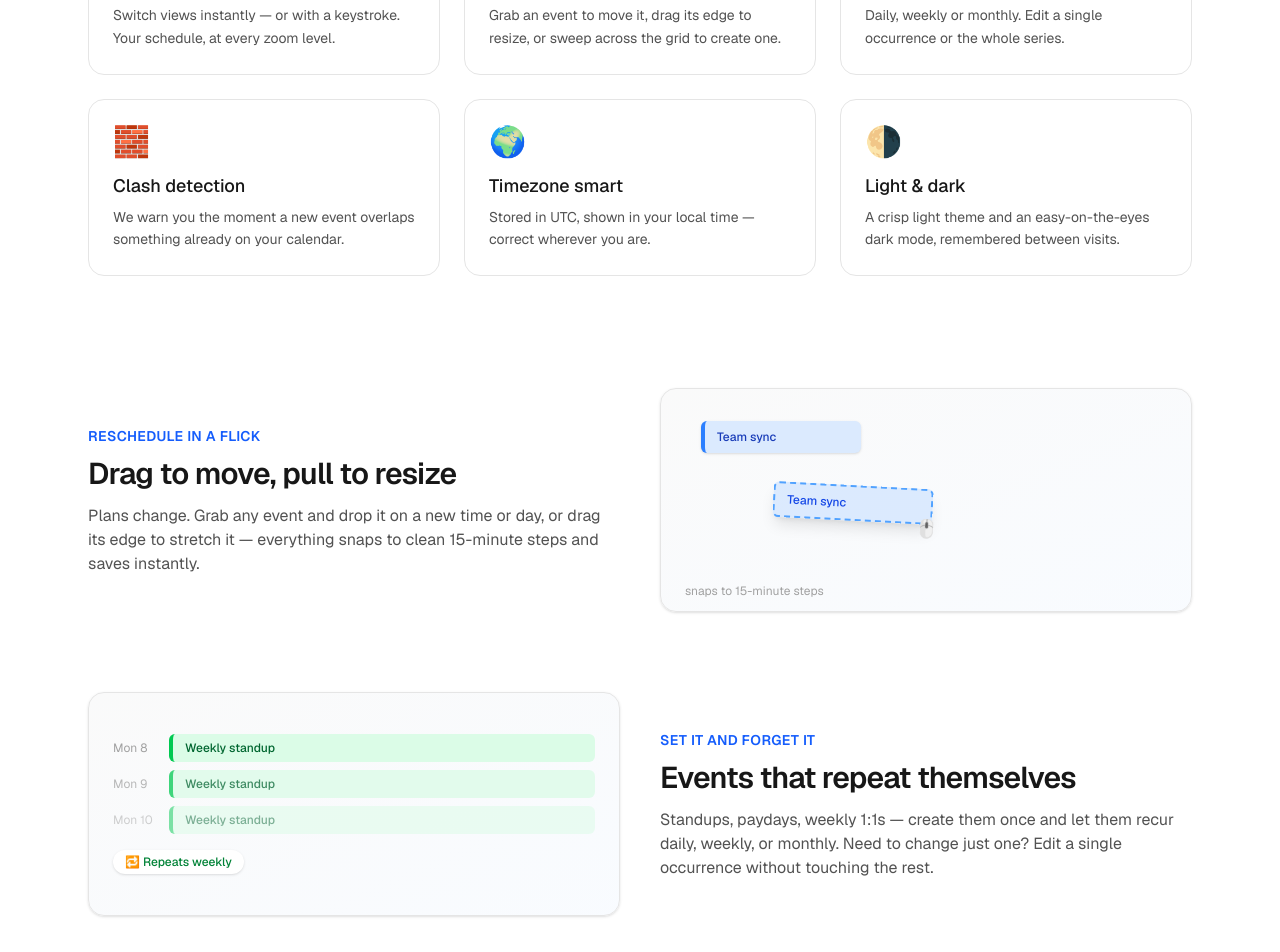
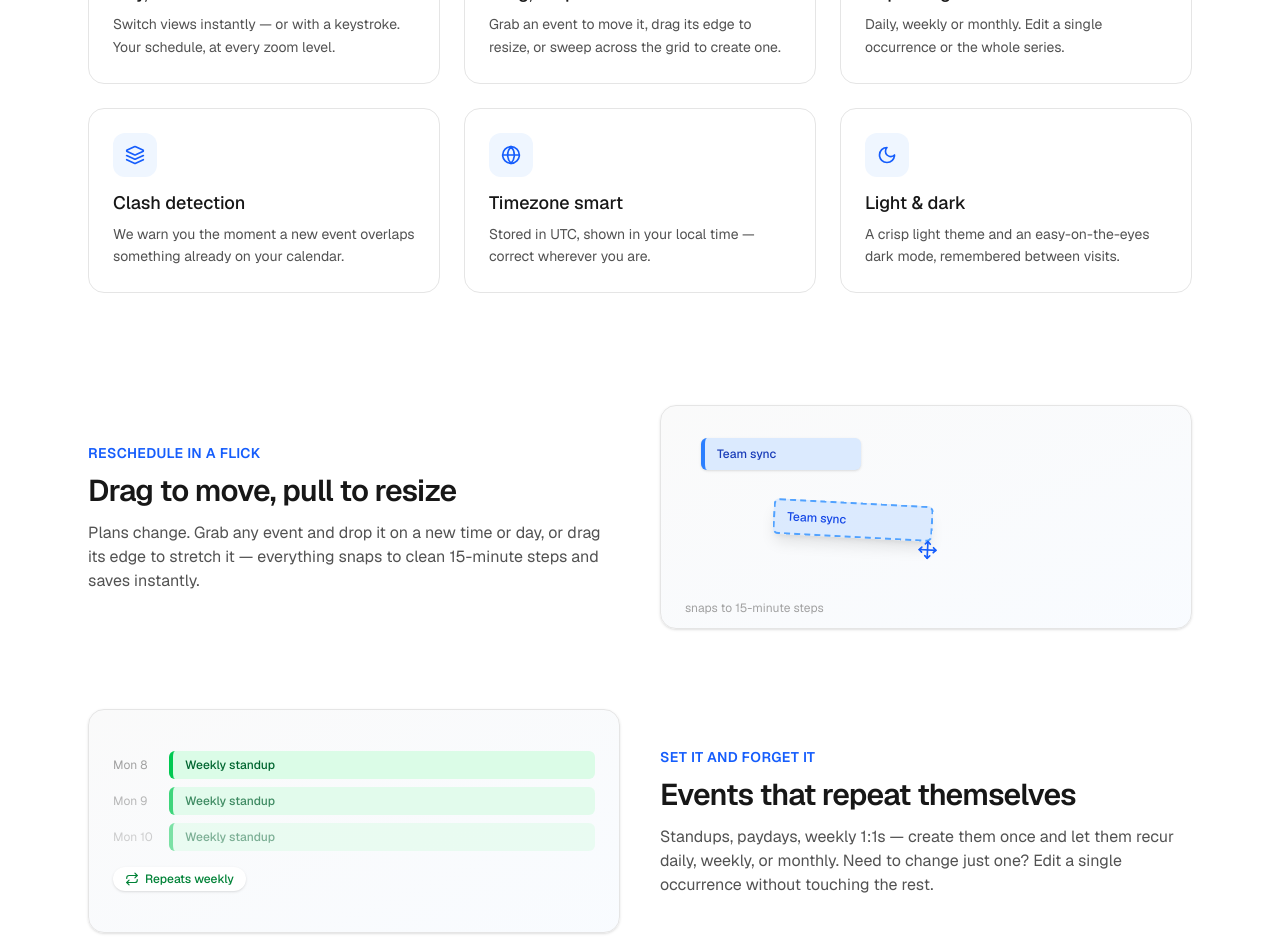
Before and after one commit to pallav110/Google-Calendar, a Next.js app: page / in a window 1280 px wide. Shown: the part 860-1812 px from the top of the page. Built offline with nearby package versions, Linux system fonts and the light colour scheme; no server answers.

Commit message:
feat: refactor icons and update components to use new icon system; enhance visual consistency

```diff
--- a/src/app/opengraph-image.tsx
+++ b/src/app/opengraph-image.tsx
@@ -30,10 +30,12 @@ export default function Og() {
               display: "flex",
               alignItems: "center",
               justifyContent: "center",
-              fontSize: 56,
             }}
           >
-            📅
+            <svg width="56" height="56" viewBox="0 0 24 24" fill="none" stroke="white" strokeWidth="2" strokeLinecap="round" strokeLinejoin="round">
+              <rect x="3" y="4" width="18" height="18" rx="2" />
+              <path d="M3 10h18M8 2v4M16 2v4" />
+            </svg>
           </div>
           <div style={{ fontSize: 60, fontWeight: 700 }}>Calora</div>
         </div>
--- a/src/components/CalendarHeader.tsx
+++ b/src/components/CalendarHeader.tsx
@@ -4,6 +4,7 @@ import { useState } from "react";
 import { signOut } from "next-auth/react";
 import { format, isSameMonth, weekGrid } from "@/lib/dates";
 import type { ViewType } from "@/lib/types";
+import { Moon, Sun } from "./icons";
 
 type User = { name: string | null; email: string | null; image: string | null };
 
@@ -101,9 +102,9 @@ export default function CalendarHeader({
         <button
           onClick={onToggleDark}
           title="Toggle theme"
-          className="grid h-9 w-9 place-items-center rounded-full hover:bg-neutral-100 dark:hover:bg-neutral-800"
+          className="grid h-9 w-9 place-items-center rounded-full text-neutral-600 hover:bg-neutral-100 dark:text-neutral-300 dark:hover:bg-neutral-800"
         >
-          {dark ? "🌙" : "☀️"}
+          {dark ? <Moon className="h-4.5 w-4.5" /> : <Sun className="h-4.5 w-4.5" />}
         </button>
 
         <div className="relative">
--- a/src/components/Landing.tsx
+++ b/src/components/Landing.tsx
@@ -3,14 +3,15 @@
 import { useState } from "react";
 import Link from "next/link";
 import { motion } from "framer-motion";
+import { AlertTriangle, Calendar, Globe, Layers, Move, Moon, Repeat } from "./icons";
 
 const FEATURES = [
-  { icon: "🗓️", title: "Day, week & month", desc: "Switch views instantly — or with a keystroke. Your schedule, at every zoom level." },
-  { icon: "🖱️", title: "Drag, drop & resize", desc: "Grab an event to move it, drag its edge to resize, or sweep across the grid to create one." },
-  { icon: "🔁", title: "Repeating events", desc: "Daily, weekly or monthly. Edit a single occurrence or the whole series." },
-  { icon: "🧱", title: "Clash detection", desc: "We warn you the moment a new event overlaps something already on your calendar." },
-  { icon: "🌍", title: "Timezone smart", desc: "Stored in UTC, shown in your local time — correct wherever you are." },
-  { icon: "🌗", title: "Light & dark", desc: "A crisp light theme and an easy-on-the-eyes dark mode, remembered between visits." },
+  { Icon: Calendar, title: "Day, week & month", desc: "Switch views instantly — or with a keystroke. Your schedule, at every zoom level." },
+  { Icon: Move, title: "Drag, drop & resize", desc: "Grab an event to move it, drag its edge to resize, or sweep across the grid to create one." },
+  { Icon: Repeat, title: "Repeating events", desc: "Daily, weekly or monthly. Edit a single occurrence or the whole series." },
+  { Icon: Layers, title: "Clash detection", desc: "We warn you the moment a new event overlaps something already on your calendar." },
+  { Icon: Globe, title: "Timezone smart", desc: "Stored in UTC, shown in your local time — correct wherever you are." },
+  { Icon: Moon, title: "Light & dark", desc: "A crisp light theme and an easy-on-the-eyes dark mode, remembered between visits." },
 ];
 
 const FAQS = [
@@ -50,7 +51,7 @@ export default function Landing() {
       <section className="mx-auto grid max-w-6xl items-center gap-12 px-6 py-12 md:grid-cols-2 md:py-20">
         <motion.div initial="hidden" animate="show" variants={fade}>
           <span className="inline-flex items-center gap-2 rounded-full bg-blue-50 px-3 py-1 text-sm font-medium text-blue-700">
-            📅 Your time, organized
+            <Calendar className="h-4 w-4" /> Your time, organized
           </span>
           <h1 className="mt-5 text-5xl font-semibold leading-tight tracking-tight text-neutral-900 md:text-6xl">
             A calendar that
@@ -92,7 +93,9 @@ export default function Landing() {
               variants={fade}
               className="rounded-2xl border border-neutral-200 p-6 transition hover:shadow-md"
             >
-              <div className="text-3xl">{f.icon}</div>
+              <div className="grid h-11 w-11 place-items-center rounded-xl bg-blue-50 text-blue-600">
+                <f.Icon className="h-5 w-5" />
+              </div>
               <h3 className="mt-3 text-lg font-medium text-neutral-900">{f.title}</h3>
               <p className="mt-1.5 text-sm leading-relaxed text-neutral-600">{f.desc}</p>
             </motion.div>
@@ -333,7 +336,7 @@ function DragVisual() {
       </div>
       <div className="absolute left-28 top-24 w-40 rotate-3 rounded-md border-2 border-dashed border-blue-400 bg-blue-200/50 px-3 py-2 text-xs font-medium text-blue-700 shadow-lg">
         Team sync
-        <span className="absolute -bottom-5 -right-2 text-lg">🖱️</span>
+        <span className="absolute -bottom-5 -right-2 text-blue-600"><Move className="h-5 w-5" /></span>
       </div>
       <div className="absolute bottom-3 left-6 text-xs text-neutral-400">snaps to 15-minute steps</div>
     </VisualFrame>
@@ -352,8 +355,8 @@ function RepeatVisual() {
             </div>
           </div>
         ))}
-        <div className="mt-2 inline-flex w-fit items-center gap-1 rounded-full bg-white px-3 py-1 text-xs font-medium text-green-700 shadow">
-          🔁 Repeats weekly
+        <div className="mt-2 inline-flex w-fit items-center gap-1.5 rounded-full bg-white px-3 py-1 text-xs font-medium text-green-700 shadow">
+          <Repeat className="h-3.5 w-3.5" /> Repeats weekly
         </div>
       </div>
     </VisualFrame>
@@ -371,8 +374,8 @@ function OverlapVisual() {
           <div className="-mt-1 ml-6 rounded-md border-l-4 border-red-500 bg-red-100 px-3 py-2 text-xs font-medium text-red-800">
             2:30 – 3:30 · Client call
           </div>
-          <div className="rounded-lg bg-amber-50 px-3 py-2 text-xs text-amber-800 shadow-sm">
-            ⚠ Overlaps with “Design review”. Save anyway?
+          <div className="flex items-center gap-1.5 rounded-lg bg-amber-50 px-3 py-2 text-xs text-amber-800 shadow-sm">
+            <AlertTriangle className="h-3.5 w-3.5 shrink-0" /> Overlaps with “Design review”. Save anyway?
           </div>
         </div>
       </div>
--- a/src/components/TimeGridView.tsx
+++ b/src/components/TimeGridView.tsx
@@ -7,6 +7,7 @@ import type { Occurrence } from "@/lib/recurrence";
 import { DAY_PX, HOUR_PX, SNAP_MIN } from "@/lib/types";
 import { HOURS, isToday, startOfDay, endOfDay } from "@/lib/dates";
 import { timeLabel } from "@/lib/time";
+import { Bell, Users } from "./icons";
 
 type Gesture =
   | { kind: "create"; dayIndex: number; anchorMin: number; curMin: number; moved: boolean }
@@ -341,8 +342,8 @@ function EventBlock({
       />
       <div className="pointer-events-none flex items-center gap-1 font-medium leading-tight">
         <span className="truncate">{occ.title || "(No title)"}</span>
-        {occ.reminderMinutes != null && <span className="shrink-0">🔔</span>}
-        {occ.guests && <span className="shrink-0">👥</span>}
+        {occ.reminderMinutes != null && <Bell className="h-3 w-3 shrink-0" />}
+        {occ.guests && <Users className="h-3 w-3 shrink-0" />}
       </div>
       {height > 28 && <div className="pointer-events-none opacity-70">{timeLabel(occ.start, tz)}</div>}
       <div
--- /dev/null
+++ b/src/components/icons.tsx
@@ -0,0 +1,141 @@
+// Monochrome line icons (Lucide-style). They use stroke="currentColor", so they
+// inherit the surrounding text color and stay consistent across themes.
+type IconProps = { className?: string };
+
+function Svg({ className = "h-4 w-4", children }: { className?: string; children: React.ReactNode }) {
+  return (
+    <svg
+      className={className}
+      viewBox="0 0 24 24"
+      fill="none"
+      stroke="currentColor"
+      strokeWidth={2}
+      strokeLinecap="round"
+      strokeLinejoin="round"
+      aria-hidden="true"
+    >
+      {children}
+    </svg>
+  );
+}
+
+export const Clock = (p: IconProps) => (
+  <Svg {...p}>
+    <circle cx="12" cy="12" r="10" />
+    <polyline points="12 6 12 12 16 14" />
+  </Svg>
+);
+
+export const Users = (p: IconProps) => (
+  <Svg {...p}>
+    <path d="M16 21v-2a4 4 0 0 0-4-4H6a4 4 0 0 0-4 4v2" />
+    <circle cx="9" cy="7" r="4" />
+    <path d="M22 21v-2a4 4 0 0 0-3-3.87" />
+    <path d="M16 3.13a4 4 0 0 1 0 7.75" />
+  </Svg>
+);
+
+export const MapPin = (p: IconProps) => (
+  <Svg {...p}>
+    <path d="M20 10c0 6-8 12-8 12s-8-6-8-12a8 8 0 0 1 16 0Z" />
+    <circle cx="12" cy="10" r="3" />
+  </Svg>
+);
+
+export const Text = (p: IconProps) => (
+  <Svg {...p}>
+    <line x1="21" y1="6" x2="3" y2="6" />
+    <line x1="15" y1="12" x2="3" y2="12" />
+    <line x1="17" y1="18" x2="3" y2="18" />
+  </Svg>
+);
+
+export const Bell = (p: IconProps) => (
+  <Svg {...p}>
+    <path d="M6 8a6 6 0 0 1 12 0c0 7 3 9 3 9H3s3-2 3-9" />
+    <path d="M10.3 21a1.94 1.94 0 0 0 3.4 0" />
+  </Svg>
+);
+
+export const Droplet = (p: IconProps) => (
+  <Svg {...p}>
+    <path d="M12 22a7 7 0 0 0 7-7c0-2-1-3.9-3-5.5s-3.5-4-4-6.5c-.5 2.5-2 4.9-4 6.5C6 11.1 5 13 5 15a7 7 0 0 0 7 7z" />
+  </Svg>
+);
+
+export const Briefcase = (p: IconProps) => (
+  <Svg {...p}>
+    <rect width="20" height="14" x="2" y="7" rx="2" />
+    <path d="M16 21V5a2 2 0 0 0-2-2h-4a2 2 0 0 0-2 2v16" />
+  </Svg>
+);
+
+export const Lock = (p: IconProps) => (
+  <Svg {...p}>
+    <rect width="18" height="11" x="3" y="11" rx="2" />
+    <path d="M7 11V7a5 5 0 0 1 10 0v4" />
+  </Svg>
+);
+
+export const Moon = (p: IconProps) => (
+  <Svg {...p}>
+    <path d="M12 3a6 6 0 0 0 9 9 9 9 0 1 1-9-9Z" />
+  </Svg>
+);
+
+export const Sun = (p: IconProps) => (
+  <Svg {...p}>
+    <circle cx="12" cy="12" r="4" />
+    <path d="M12 2v2M12 20v2M4.93 4.93l1.41 1.41M17.66 17.66l1.41 1.41M2 12h2M20 12h2M6.34 17.66l-1.41 1.41M19.07 4.93l-1.41 1.41" />
+  </Svg>
+);
+
+export const Calendar = (p: IconProps) => (
+  <Svg {...p}>
+    <rect x="3" y="4" width="18" height="18" rx="2" />
+    <path d="M3 10h18M8 2v4M16 2v4" />
+  </Svg>
+);
+
+export const Repeat = (p: IconProps) => (
+  <Svg {...p}>
+    <path d="m17 2 4 4-4 4" />
+    <path d="M3 11v-1a4 4 0 0 1 4-4h14" />
+    <path d="m7 22-4-4 4-4" />
+    <path d="M21 13v1a4 4 0 0 1-4 4H3" />
+  </Svg>
+);
+
+export const Move = (p: IconProps) => (
+  <Svg {...p}>
+    <polyline points="5 9 2 12 5 15" />
+    <polyline points="9 5 12 2 15 5" />
+    <polyline points="15 19 12 22 9 19" />
+    <polyline points="19 9 22 12 19 15" />
+    <line x1="2" x2="22" y1="12" y2="12" />
+    <line x1="12" x2="12" y1="2" y2="22" />
+  </Svg>
+);
+
+export const Layers = (p: IconProps) => (
+  <Svg {...p}>
+    <path d="M12.83 2.18a2 2 0 0 0-1.66 0L2.6 6.08a1 1 0 0 0 0 1.83l8.58 3.91a2 2 0 0 0 1.66 0l8.58-3.9a1 1 0 0 0 0-1.83Z" />
+    <path d="m22 17.65-9.17 4.16a2 2 0 0 1-1.66 0L2 17.65" />
+    <path d="m22 12.65-9.17 4.16a2 2 0 0 1-1.66 0L2 12.65" />
+  </Svg>
+);
+
+export const Globe = (p: IconProps) => (
+  <Svg {...p}>
+    <circle cx="12" cy="12" r="10" />
+    <path d="M12 2a14.5 14.5 0 0 0 0 20 14.5 14.5 0 0 0 0-20M2 12h20" />
+  </Svg>
+);
+
+export const AlertTriangle = (p: IconProps) => (
+  <Svg {...p}>
+    <path d="m21.73 18-8-14a2 2 0 0 0-3.48 0l-8 14A2 2 0 0 0 4 21h16a2 2 0 0 0 1.73-3Z" />
+    <path d="M12 9v4" />
+    <path d="M12 17h.01" />
+  </Svg>
+);
```
Also changed, not shown: src/components/EventModal.tsx (+15 -11 lines), 1 other file (tests, documents, lock files or other folders).
